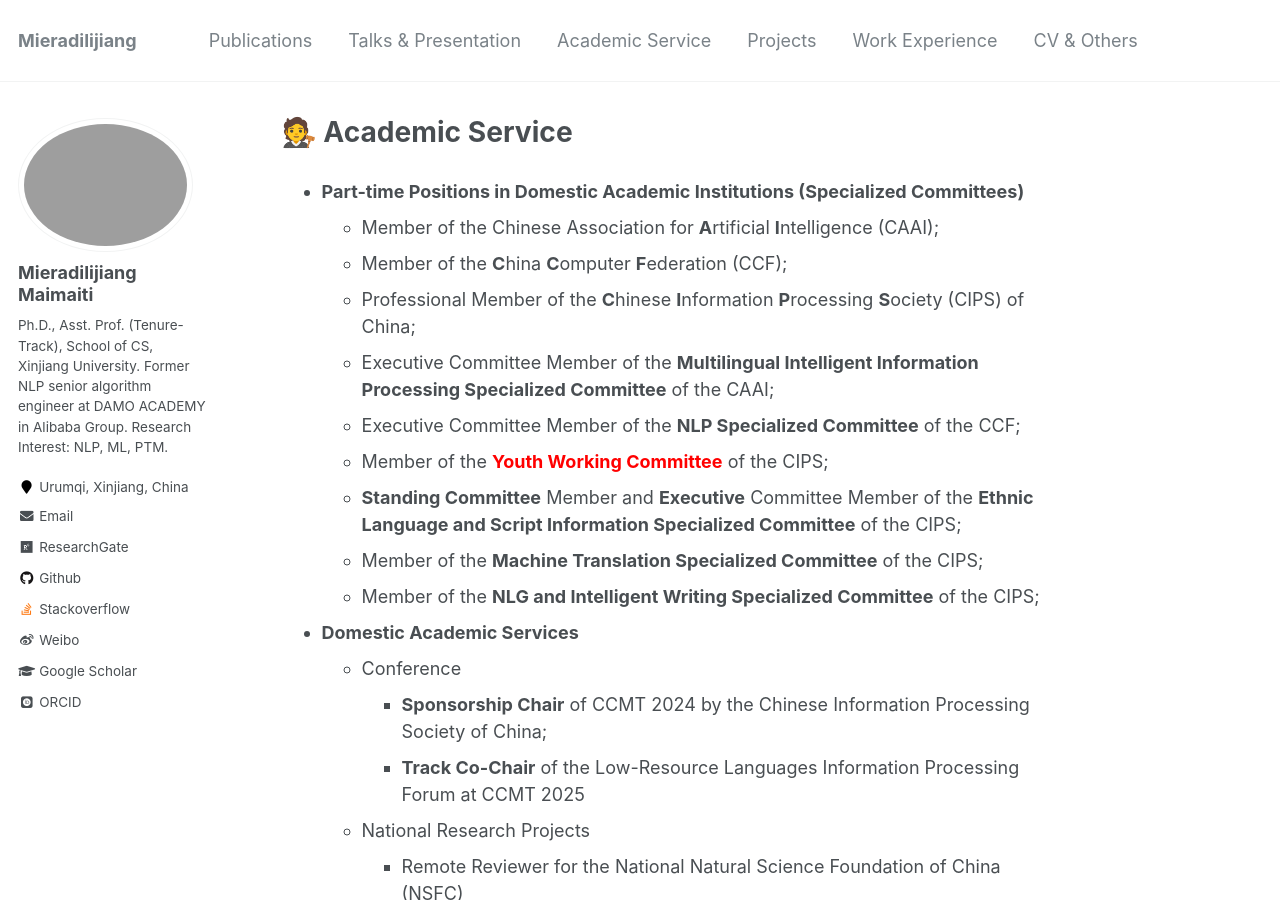
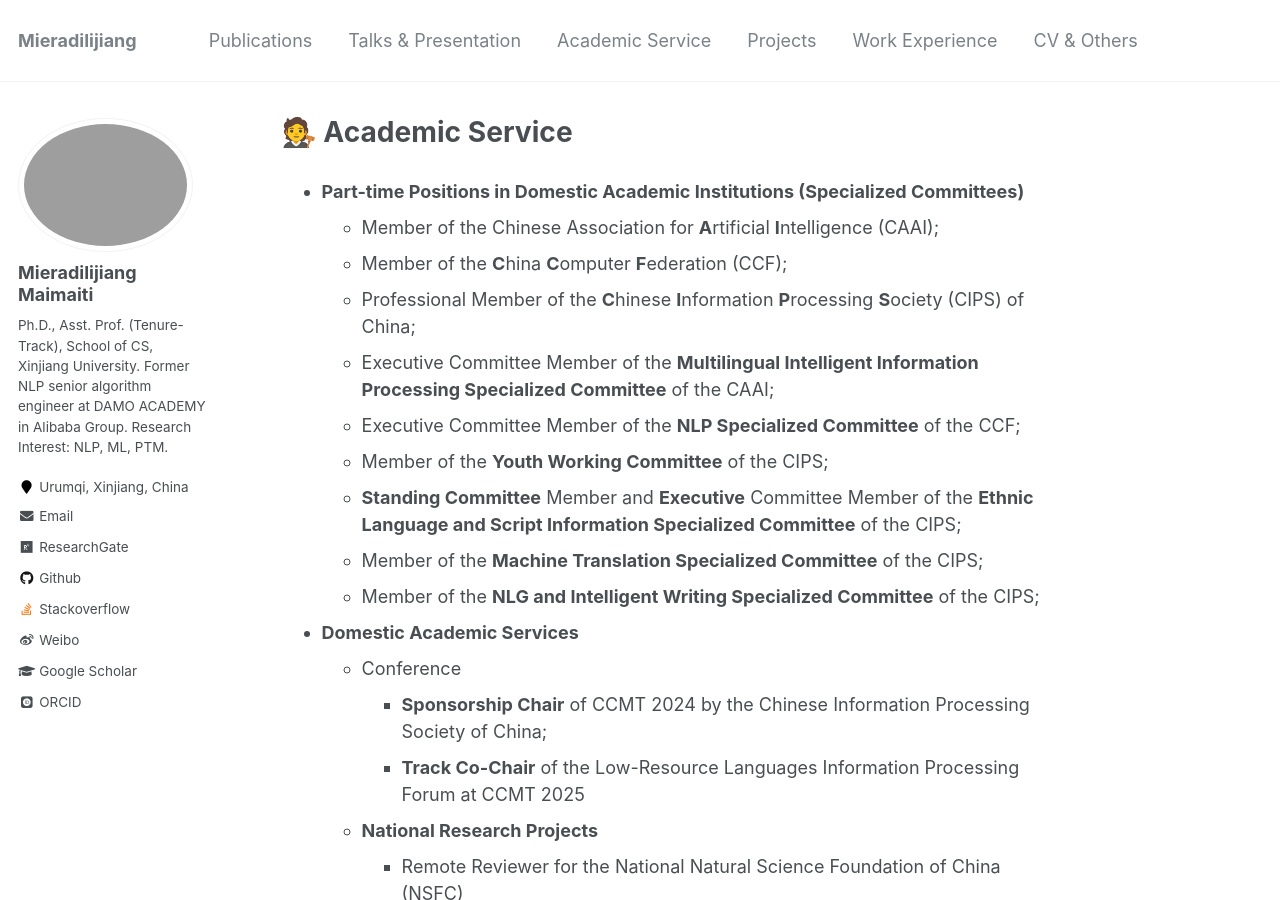
Before and after one commit to miradel51/miradel51.github.io, a Jekyll site: the page built from _pages/service.md, in a window 1280 px wide and 900 px high. Built offline with Jekyll 4.4.1, drawn with Linux system fonts in a browser that asks for light colours; some web fonts are replaced.

Commit message:
Update service.md
revised academic  service pages

```diff
--- a/_pages/service.md
+++ b/_pages/service.md
@@ -11,7 +11,7 @@ author_profile: true
   - Professional Member of the **C**hinese **I**nformation **P**rocessing **S**ociety (CIPS) of China;
   - Executive Committee Member of the **Multilingual Intelligent Information Processing Specialized Committee** of the CAAI;
   - Executive Committee Member of the **NLP Specialized Committee** of the CCF;
-  - Member of the **<span style="color:red">Youth</span> <span style="color:red">Working</span> <span style="color:red">Committee</span>** of the CIPS;
+  - Member of the **Youth Working Committee** of the CIPS;
   - **Standing Committee** Member and **Executive** Committee Member of the **Ethnic Language and Script Information Specialized Committee** of the CIPS;
   - Member of the **Machine Translation Specialized Committee** of the CIPS;
   - Member of the **NLG and Intelligent Writing Specialized Committee** of the CIPS;
@@ -20,7 +20,7 @@ author_profile: true
   - Conference
     - **Sponsorship Chair** of CCMT 2024 by the Chinese Information Processing Society of China;
     - **Track Co-Chair** of the Low-Resource Languages Information Processing Forum at CCMT 2025
-  - National Research Projects
+  - **National Research Projects**
     - Remote Reviewer for the National Natural Science Foundation of China (NSFC)
 
 - International Conferences:
```
